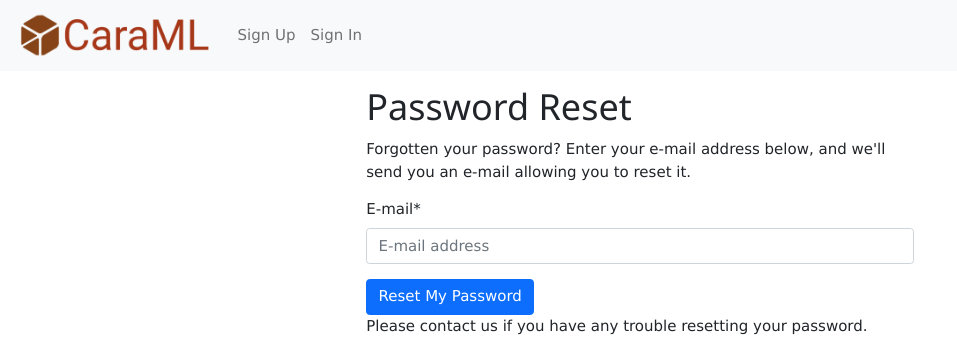
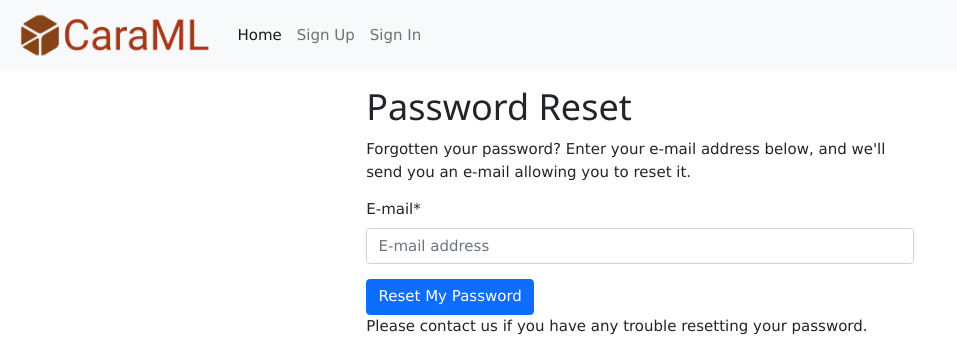
Before and after one commit to quinnwai/caraml, a Django app: page /accounts/password/reset/ in a window 1280 px wide. Shown: the top 339 px of the page, without its empty margins (0-957 px from the left). Run offline with Django 3.2, Linux system fonts and the light colour scheme; parts of the project's set-up code (start-up, migrations or seed data) failed here and were passed over; some libraries are stand-ins or nearby versions.

Commit message:
add home in navbar

```diff
--- a/caraml/caraml/templates/base.html
+++ b/caraml/caraml/templates/base.html
@@ -62,9 +62,9 @@
 
         <div class="collapse navbar-collapse" id="navbarSupportedContent">
           <ul class="navbar-nav mr-auto">
-            <!-- <li class="nav-item active">
+            <li class="nav-item active">
               <a class="nav-link" href="{% url 'home' %}">Home <span class="sr-only">(current)</span></a>
-            </li> -->
+            </li>
             {% if request.user.is_authenticated %}
               <li class="nav-item">
                 {# URL provided by django-allauth/account/urls.py #}
```
